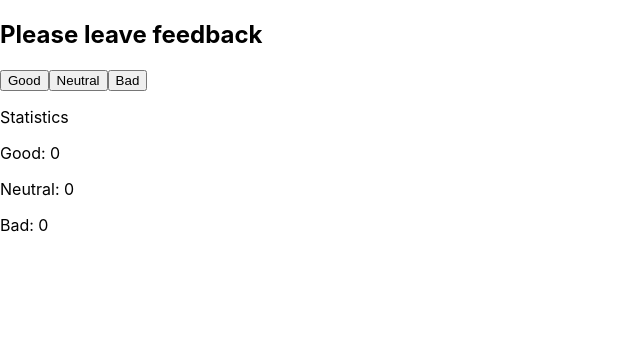
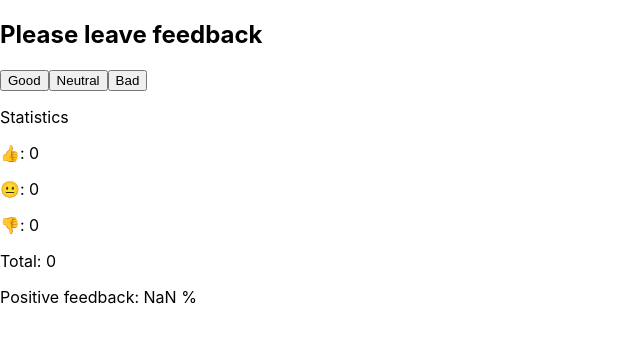
Before and after one commit to Tsimura/goit-react-hw-02-feedback, a React (Create React App) app: page / in a window 1280 px wide. Shown: the top 342 px of the page, without its empty margins (0-640 px from the left). Built offline with nearby package versions, Linux system fonts and the light colour scheme.

Commit message:
add countTotalFeedback and countPositiveFeedbackPercentage

```diff
--- a/src/components/Feedback/Feedback.jsx
+++ b/src/components/Feedback/Feedback.jsx
@@ -1,24 +1,55 @@
 import React, { Component } from 'react';
+import FeedbackOptions from './FeedbackOptions ';
+import Statistics from './Statistics';
 
 class Feedback extends Component {
+  state = {
+    good: 0,
+    neutral: 0,
+    bad: 0,
+    visible: false,
+  };
+  clickBtnGood = () => {
+    this.setState(prevState => ({ good: prevState.good + 1 }));
+  };
+  clickBtnNeutral = () => {
+    this.setState(prevState => ({ neutral: prevState.neutral + 1 }));
+  };
+  clickBtnBad = () => {
+    this.setState(prevState => ({ bad: prevState.bad + 1 }));
+  };
+
+  countTotalFeedback = () =>
+    this.state.good + this.state.neutral + this.state.bad;
+
+  countPositiveFeedbackPercentage = () => {
+    return Math.round(
+      (this.state.good * 100) /
+        (this.state.good + this.state.neutral + this.state.bad),
+    );
+  };
+  show = () => {
+    this.setState({ visible: true });
+  };
+
   render() {
     return (
       <div className="Feedback">
         <h2 className="Feedback__title">Please leave feedback</h2>
-        <div className="Feedback__buttonField">
-          <button type="button">Good</button>
-          <button type="button">Neutral</button>
-          <button type="button">Bad</button>
-        </div>
-        <div>
-          <p>Statistics</p>
-          <p>Good: 0</p>
-          <p>Neutral: 0</p>
-          <p>Bad: 0</p>
-        </div>
+        <FeedbackOptions
+          onGood={this.clickBtnGood}
+          onNeutral={this.clickBtnNeutral}
+          onBad={this.clickBtnBad}
+        />
+        <Statistics
+          valueGood={this.state.good}
+          valueNeutral={this.state.neutral}
+          valueBad={this.state.bad}
+          total={this.countTotalFeedback()}
+          positiveFeedbackPercentage={this.countPositiveFeedbackPercentage()}
+        />
       </div>
     );
   }
 }
-
 export default Feedback;
--- /dev/null
+++ b/src/components/Feedback/FeedbackOptions .jsx
@@ -0,0 +1,15 @@
+import React from 'react';
+const FeedbackOptions = ({ onGood, onNeutral, onBad }) => (
+  <div className="Feedback__FeedbackOptions ">
+    <button type="button" onClick={onGood}>
+      Good
+    </button>
+    <button type="button" onClick={onNeutral}>
+      Neutral
+    </button>
+    <button type="button" onClick={onBad}>
+      Bad
+    </button>
+  </div>
+);
+export default FeedbackOptions;
--- /dev/null
+++ b/src/components/Feedback/Statistics.jsx
@@ -0,0 +1,17 @@
+import React from 'react';
+const Statistics = ({
+  valueGood,
+  valueNeutral,
+  valueBad,
+  total,
+  positiveFeedbackPercentage,
+}) => (
+  <div>
+    <p>Statistics</p>
+    <p>👍: {valueGood}</p>
+    <p>😐: {valueNeutral}</p>
+    <p>👎: {valueBad}</p> <p>Total: {total}</p>
+    <p>Positive feedback: {positiveFeedbackPercentage} %</p>
+  </div>
+);
+export default Statistics;
```
